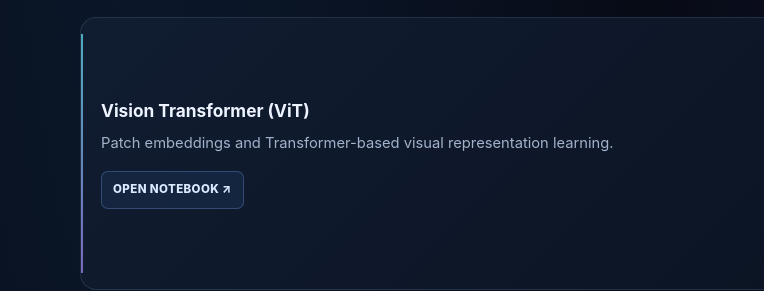
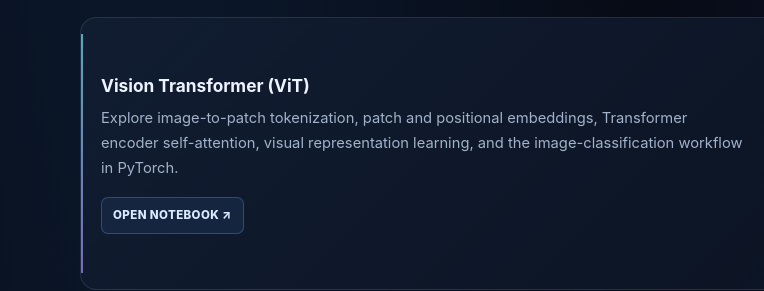
Before and after one commit to AliHassanAbbas/AliHassanAbbas.github.io, a plain HTML site: page index.html in a window 1280 px wide. Shown: the part 2069-2360 px from the top of the page, 0-764 px from the left. Drawn offline with Linux system fonts and the light colour scheme.

Commit message:
Highlight Vision Transformer implementation skills

```diff
--- a/index.html
+++ b/index.html
@@ -149,7 +149,7 @@
 <article class="project-card">
   <div class="project-copy">
     <h3><a href="https://github.com/AliHassanAbbas/Coding-Vit-Vision-transformer-from-scratch-in-hindi-urdu." target="_blank" rel="noopener">Vision Transformer (ViT)</a></h3>
-    <p>Patch embeddings and Transformer-based visual representation learning.</p>
+    <p>Explore image-to-patch tokenization, patch and positional embeddings, Transformer encoder self-attention, visual representation learning, and the image-classification workflow in PyTorch.</p>
     <div class="project-links"><a class="notebook-link" href="https://github.com/AliHassanAbbas/Coding-Vit-Vision-transformer-from-scratch-in-hindi-urdu./blob/main/Coding_Vit(Vision_transformer)_from_scratch_in_hindi_urdu%20(1).ipynb" target="_blank" rel="noopener">OPEN NOTEBOOK ↗</a></div>
   </div>
   <a class="project-video" href="https://www.youtube.com/watch?v=g9Y4Ghc8MII" target="_blank" rel="noopener" aria-label="Watch Vision Transformer (ViT) video"><img src="https://img.youtube.com/vi/g9Y4Ghc8MII/hqdefault.jpg" alt="Vision Transformer (ViT) video thumbnail" loading="lazy"><span class="play-mark" aria-hidden="true">▶</span></a>
@@ -292,7 +292,7 @@
       <div class="expertise-grid">
         <article class="expertise-card"><span class="panel-index">01 / DEEP LEARNING</span><h3>PyTorch &amp; Neural Networks</h3><div class="skill-tags"><span>PyTorch</span><span>Neural networks</span><span>CNNs</span><span>RNNs</span><span>LSTMs</span><span>Autograd</span><span>Training loops</span><span>Optimization</span><span>GPU workflows</span></div></article>
         <article class="expertise-card"><span class="panel-index">02 / SEQUENCE &amp; GENERATIVE MODELS</span><h3>NLP, Transformers &amp; Generative AI</h3><div class="skill-tags"><span>Attention</span><span>Transformers</span><span>GPT / LLMs</span><span>BERT</span><span>Tokenization</span><span>GANs</span><span>Diffusion models</span><span>Multimodal learning</span></div></article>
-        <article class="expertise-card"><span class="panel-index">03 / AI DOMAINS</span><h3>Computer Vision &amp; NLP</h3><div class="skill-tags"><span>Computer vision</span><span>Natural language processing</span><span>Image classification</span><span>Image segmentation</span><span>Vision Transformer</span><span>Swin Transformer</span><span>Representation learning</span></div></article>
+        <article class="expertise-card"><span class="panel-index">03 / COMPUTER VISION</span><h3>Visual Learning &amp; Vision Transformers</h3><div class="skill-tags"><span>Computer vision</span><span>Image classification</span><span>Image segmentation</span><span>Image patchification</span><span>Patch embeddings</span><span>Positional embeddings</span><span>Vision Transformer (ViT)</span><span>Swin Transformer</span><span>Visual representation learning</span></div></article>
         <article class="expertise-card"><span class="panel-index">04 / PROGRAMMING &amp; DATA</span><h3>Python Data Stack</h3><div class="skill-tags"><span>Python</span><span>NumPy</span><span>Pandas</span><span>Matplotlib</span><span>Linear algebra</span><span>Calculus</span></div></article>
         <article class="expertise-card"><span class="panel-index">05 / RESEARCH WORKFLOW</span><h3>Experimentation &amp; Evaluation</h3><div class="skill-tags"><span>Git / GitHub</span><span>Jupyter</span><span>Google Colab</span><span>Model training</span><span>Experimentation</span><span>Model evaluation</span><span>Experiment tracking</span></div></article>
       </div>
```
